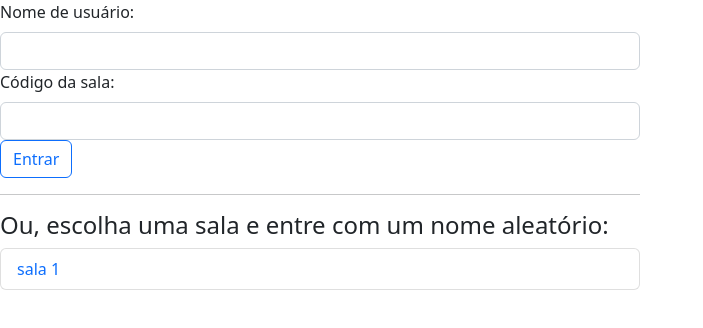
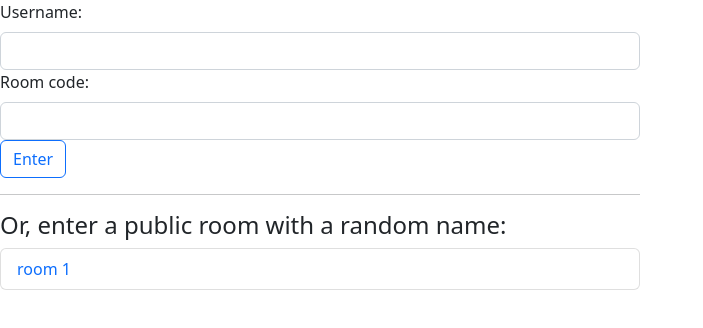
Before and after one commit to erickxyy7/chat, a website: page index.html in a window 1280 px wide. Shown: the whole page, without its empty margins (0-703 px from the left). Drawn offline with nearby package versions, Linux system fonts and the light colour scheme; no server answers.

Commit message:
Translation of somethings from Portuguese to English.

```diff
--- a/index.html
+++ b/index.html
@@ -13,22 +13,22 @@
       <div id="manualForm">
         <form id="menu">
           <div id="mb-3">
-            <label class="form-label" for="username">Nome de usuário:</label>
+            <label class="form-label" for="username">Username:</label>
             <input class="form-control" type="text" name="username" id="username">
           </div>
           <div id="mb-3">
-            <label class="form-label" for="roomCode">Código da sala:</label>
+            <label class="form-label" for="roomCode">Room code:</label>
             <input class="form-control" type="text" name="roomCode" id="roomCode">
           </div>
-          <input class="btn btn-outline-primary" type="submit" value="Entrar">
+          <input class="btn btn-outline-primary" type="submit" value="Enter">
         </form>
       </div>
       <hr>
       <div id="directForm">
         <div id="menuChooseBuildedRoom">
-          <h2 class="fs-4">Ou, escolha uma sala e entre com um nome aleatório:</h2>
+          <h2 class="fs-4">Or, enter a public room with a random name:</h2>
           <ul class="list-group">
-            <li class="list-group-item" id="roomOne">sala 1</li>
+            <li class="list-group-item" id="roomOne">room 1</li>
           </ul>
         </div>
       </div>
@@ -39,7 +39,7 @@
       <div id="messages">
       </div>
       <form id="messagesForm">
-        <input class="form-control" type="text" name="message" id="message" placeholder="Sua mensagem aqui..." autocomplete="off" required>
+        <input class="form-control" type="text" name="message" id="message" placeholder="Your message here..." autocomplete="off" required>
         <input class="btn btn-outline-primary" type="submit" value="Enviar">
       </form>
     </div>
--- a/static/js/index.js
+++ b/static/js/index.js
@@ -29,7 +29,7 @@ messagesForm.onsubmit = () => {
   messagesForm.message.value = '';
   messageObj = {
     sender: {
-      username: 'Você'
+      username: 'You'
     },
     message: message
   };
```
